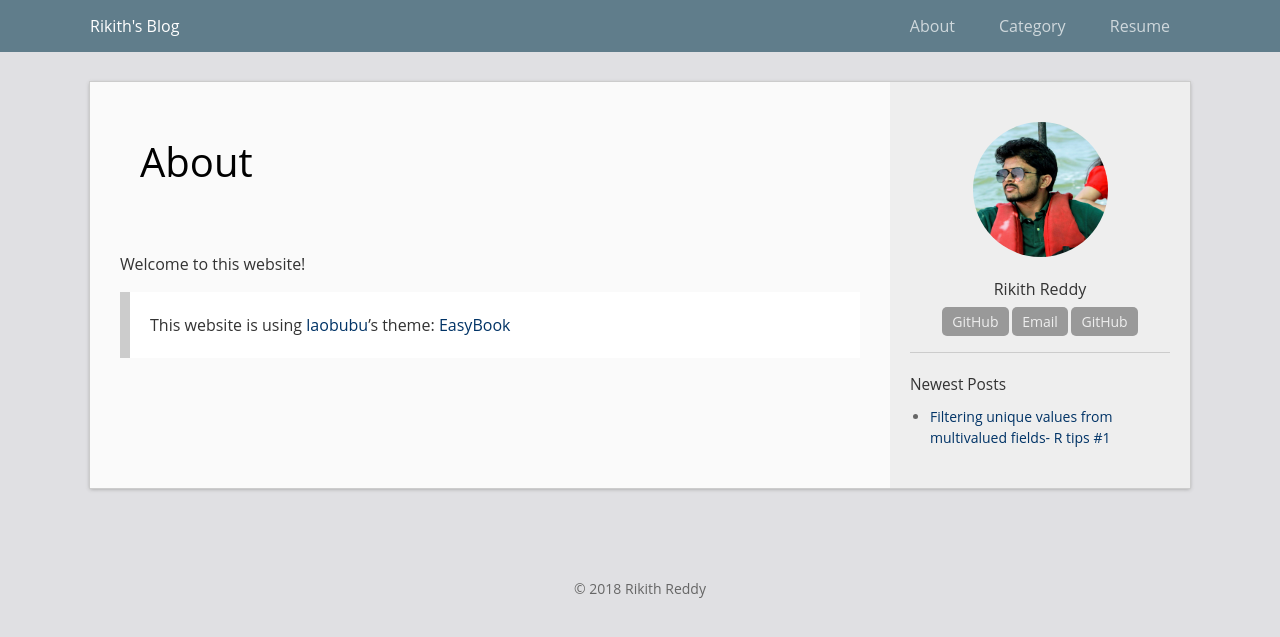
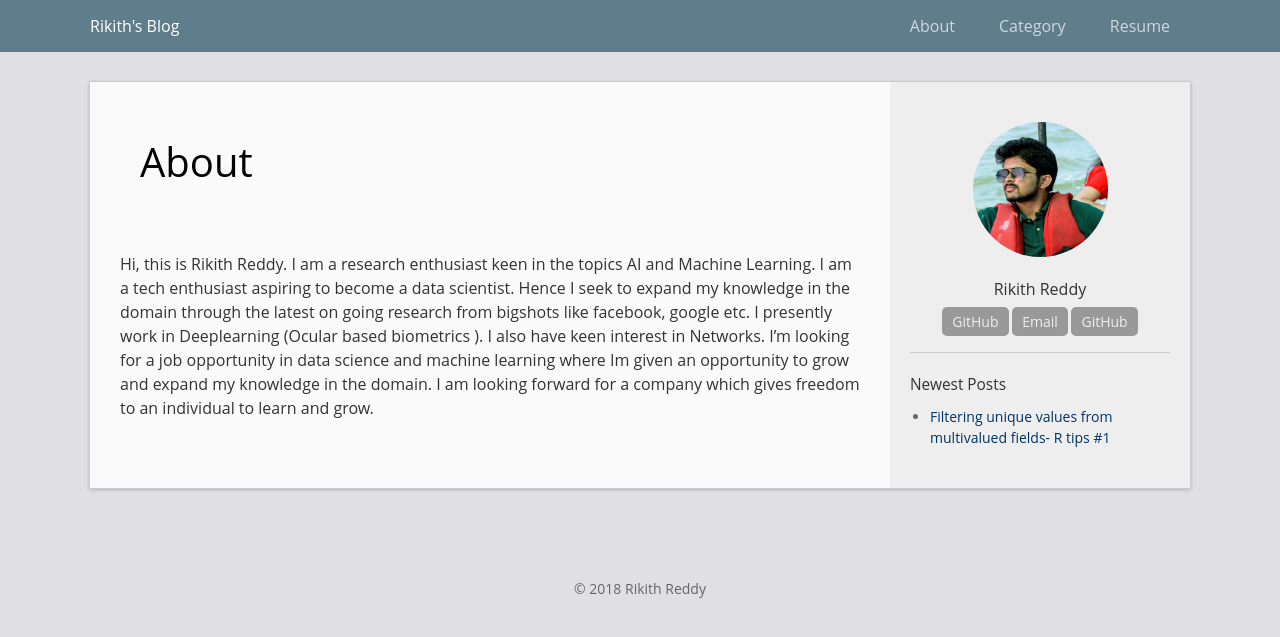
Before and after one commit to rikithreddy/rikithreddy.github.io, a Jekyll site: the page built from about.md, in a window 1280 px wide. Shown: the top 637 px of the page. Built offline with Jekyll 4.4.1, drawn with Linux system fonts in a browser that asks for light colours.

Commit message:
added about

```diff
--- a/about.md
+++ b/about.md
@@ -4,6 +4,4 @@ title: About
 permalink: /about/
 ---
 
-Welcome to this website!
-
-> This website is using [laobubu](http://laobubu.net)'s theme: [EasyBook](https://github.com/laobubu/jekyll-theme-EasyBook)
+Hi, this is Rikith Reddy. I am a research enthusiast keen in the topics AI and Machine Learning. I am a tech enthusiast aspiring to become a data scientist. Hence I seek to expand my knowledge in the domain through the latest on going research from bigshots like facebook, google etc. I presently work in Deeplearning (Ocular based biometrics ). I also have keen interest in Networks. I'm looking for a job opportunity in data science and machine learning where Im given an opportunity to grow and expand my knowledge in the domain. I am looking forward for a company which gives freedom to an individual to learn and grow.
```
